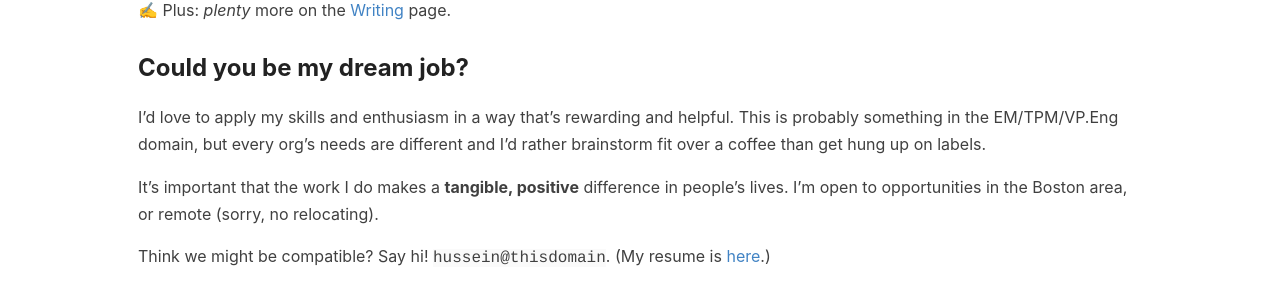
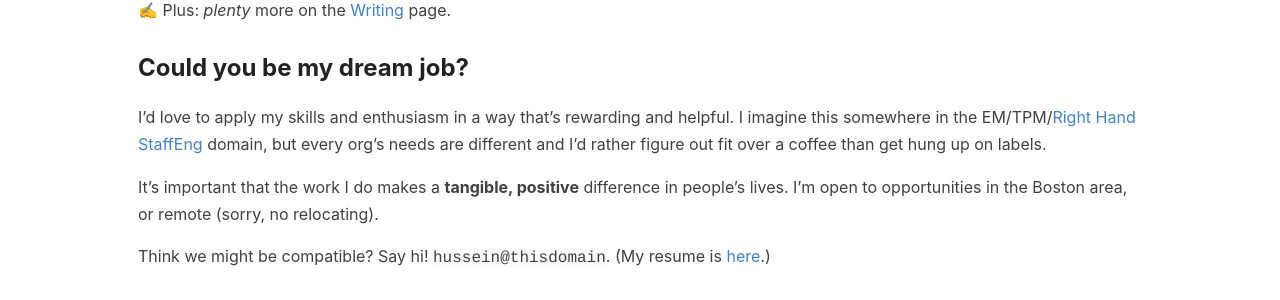
Before and after one commit to helgridly/helgridly.github.io, a Jekyll site: the page built from index.md, in a window 1280 px wide. Shown: the part 1345-1645 px from the top of the page. Built offline with Jekyll 4.4.1, drawn with Linux system fonts in a browser that asks for light colours.

Commit message:
VPE -> StaffEng RH

```diff
--- a/index.md
+++ b/index.md
@@ -51,7 +51,7 @@ I love **learning complex systems**, exploring data to come up with ideas and te
 
 ## Could you be my dream job?
 
-I'd love to apply my skills and enthusiasm in a way that's rewarding and helpful. This is probably something in the EM/TPM/VP.Eng domain, but every org's needs are different and I'd rather brainstorm fit over a coffee than get hung up on labels.
+I'd love to apply my skills and enthusiasm in a way that's rewarding and helpful. I imagine this somewhere in the EM/TPM/[Right Hand StaffEng](https://staffeng.com/guides/staff-archetypes) domain, but every org's needs are different and I'd rather figure out fit over a coffee than get hung up on labels.
 
 It's important that the work I do makes a **tangible, positive** difference in people's lives. I'm open to opportunities in the Boston area, or remote (sorry, no relocating).
 
```
